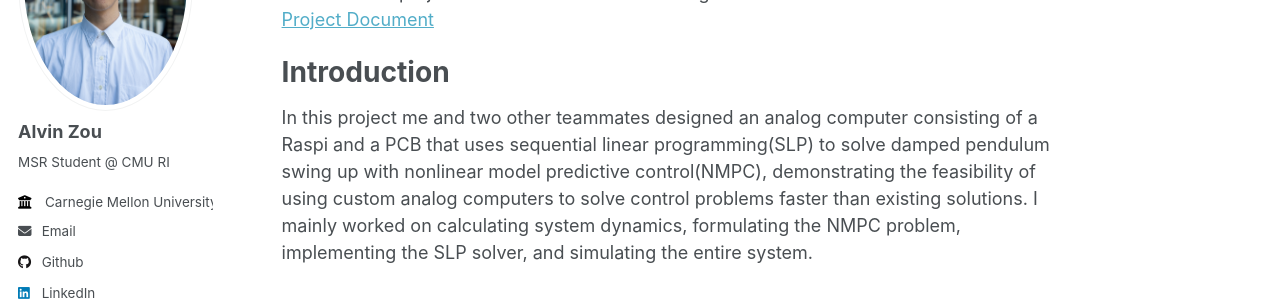
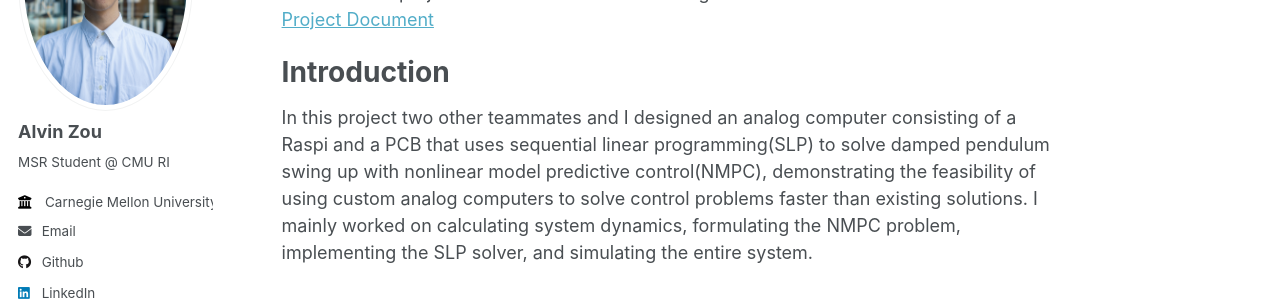
Before and after one commit to alvin-ruihua-zou/alvin-ruihua-zou.github.io, a Jekyll site: the page built from _talks/Analog-SLP-solver.md, in a window 1280 px wide and 1223 px high. Shown: the part 252-553 px from the top of the window. Built offline with Jekyll 4.4.1, drawn with Linux system fonts in a browser that asks for light colours.

```diff
--- a/_talks/Analog-SLP-solver.md
+++ b/_talks/Analog-SLP-solver.md
@@ -14,5 +14,5 @@ Details of the project can be found in the following document.\
 
 Introduction
 ======
-In this project me and two other teammates designed an analog computer consisting of a Raspi and a PCB that uses sequential linear programming(SLP) to solve damped pendulum swing up
+In this project two other teammates and I designed an analog computer consisting of a Raspi and a PCB that uses sequential linear programming(SLP) to solve damped pendulum swing up
 with nonlinear model predictive control(NMPC), demonstrating the feasibility of using custom analog computers to solve control problems faster than existing solutions. I mainly worked on calculating system dynamics, formulating the NMPC problem, implementing the SLP solver, and simulating the entire system.
```
Also changed, not shown: _pages/about.md (+10 -0 lines).
